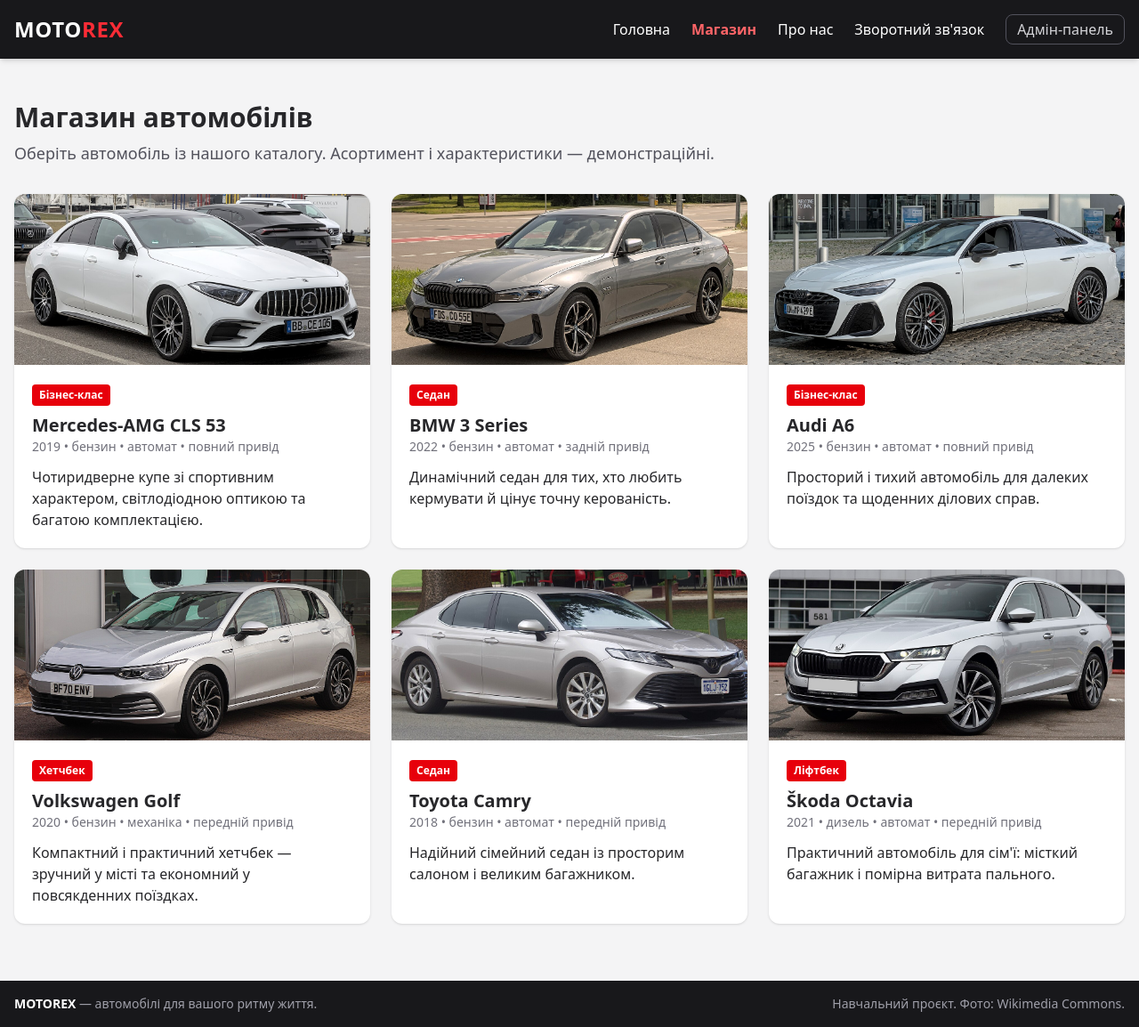
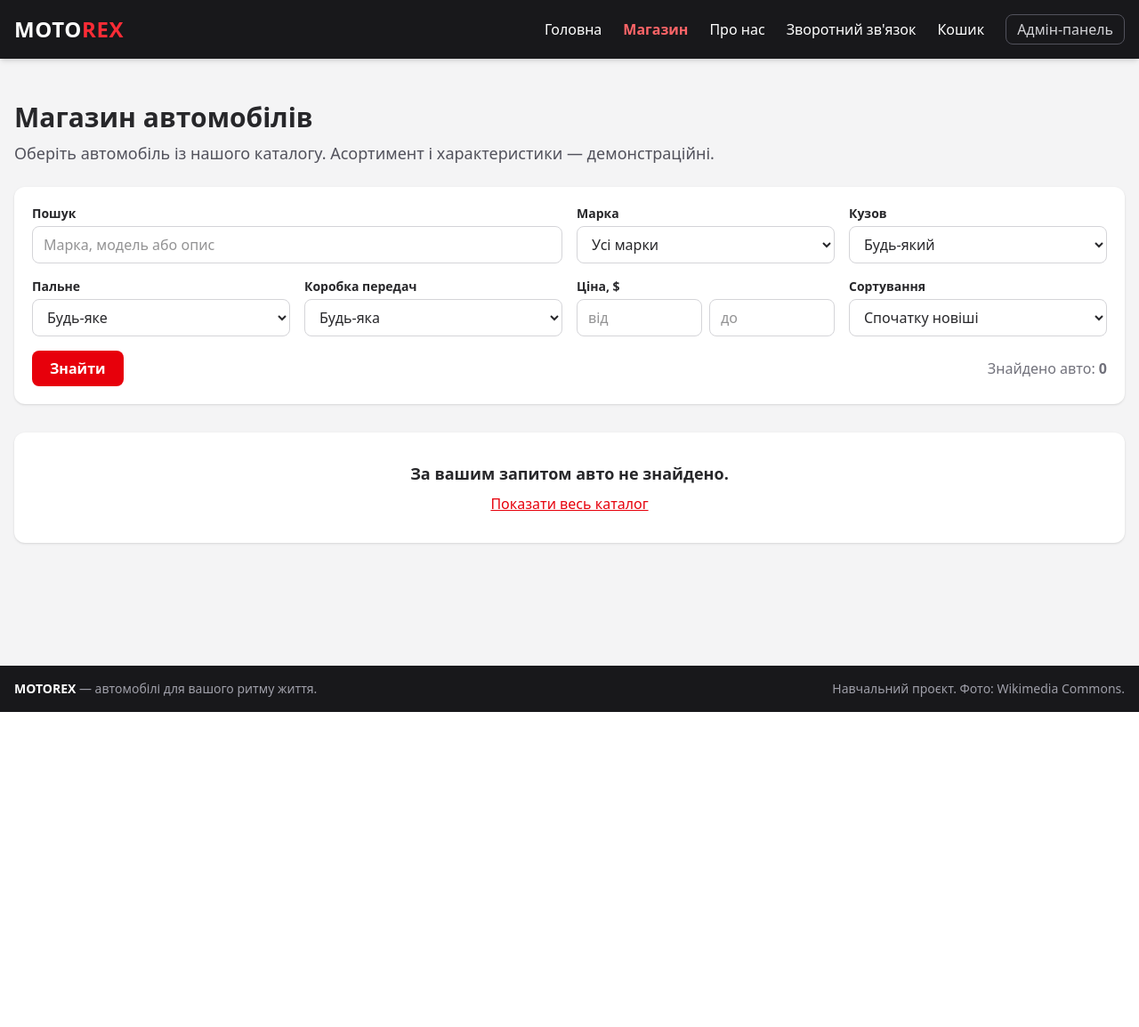
Before and after one commit to Maksimka111222/auto_shop, a Flask app: page /shop in a window 1280 px wide. Shown: the whole page at 89% size. After the commit the page ends 800 px from the top, so only its background shows below. Run offline with Flask 3, Linux system fonts and the light colour scheme; data that the repository does not hold is empty.

Commit message:
Додано таблиці авто і замовлень, кошик, пошук і фільтри каталогу

```diff
--- a/app.py
+++ b/app.py
@@ -7,10 +7,10 @@
 import os
 from datetime import datetime
 
-from flask import Flask, render_template
+from flask import Flask, render_template, session, url_for
 
 import models
-from routes import admin_bp, feedback_bp
+from routes import admin_bp, feedback_bp, shop_bp
 
 app = Flask(__name__)
 
@@ -33,6 +33,23 @@ with app.app_context():
 # Реєструємо групи маршрутів.
 app.register_blueprint(feedback_bp)
 app.register_blueprint(admin_bp)
+app.register_blueprint(shop_bp)
+
+
+@app.template_filter('money')
+def money(value):
+    """Форматує ціну: 32500 -> '$32 500'."""
+    return '$' + f'{value:,.0f}'.replace(',', ' ')
+
+
+@app.template_filter('car_image')
+def car_image(path):
+    """Повертає адресу фото авто: зовнішнє посилання або файл із папки static."""
+    if not path:
+        return ''
+    if path.startswith(('http://', 'https://')):
+        return path
+    return url_for('static', filename=path)
 
 
 @app.context_processor
@@ -40,6 +57,8 @@ def inject_globals():
     """Змінні, доступні в усіх шаблонах."""
     return {
         'current_year': datetime.now().year,
+        # Кількість авто в кошику для значка в меню
+        'cart_count': sum(session.get('cart', {}).values()),
     }
 
 
@@ -53,12 +72,6 @@ def about():
     return render_template('about.html')
 
 
-# Магазин поки що статичний; у наступному етапі він переїде в routes/shop.py
-@app.route('/shop')
-def shop():
-    return render_template('shop.html')
-
-
 if __name__ == '__main__':
     # debug=True: автоматичний перезапуск після змін і детальні помилки.
     # Використовується лише під час розробки.
--- a/routes/__init__.py
+++ b/routes/__init__.py
@@ -1,3 +1,4 @@
 """Пакет маршрутів. Кожен файл — окремий Blueprint (група сторінок)."""
 from .admin import admin_bp
 from .feedback import feedback_bp
+from .shop import shop_bp
--- a/routes/admin.py
+++ b/routes/admin.py
@@ -11,6 +11,8 @@ def dashboard():
     """Головна сторінка адмінки: короткі підсумки по таблицях."""
     stats = {
         'feedback': models.count_rows('feedback'),
+        'cars': models.count_rows('cars'),
+        'orders': models.count_rows('orders'),
     }
     return render_template('admin/dashboard.html', stats=stats)
 
--- /dev/null
+++ b/routes/shop.py
@@ -0,0 +1,173 @@
+"""Магазин: каталог із пошуком і фільтрами, кошик, оформлення замовлення."""
+import re
+
+from flask import Blueprint, flash, redirect, render_template, request, session, url_for
+
+import models
+
+shop_bp = Blueprint('shop', __name__)
+
+MAX_QUANTITY = 5  # більше 5 однакових авто в одному замовленні не дозволяємо
+EMAIL_RE = re.compile(r'^[^@\s]+@[^@\s]+\.[^@\s]+$')
+PHONE_RE = re.compile(r'^\+?[\d\s()-]{10,20}$')
+
+
+# ------------------------------------------------------------------ кошик
+
+def get_cart():
+    """Кошик у сесії: {id авто: кількість}. JSON у cookie зберігає ключі рядками,
+    тому перетворюємо їх на int."""
+    return {int(car_id): qty for car_id, qty in session.get('cart', {}).items()}
+
+
+def save_cart(cart):
+    session['cart'] = {str(car_id): qty for car_id, qty in cart.items()}
+
+
+def build_cart_lines():
+    """Рядки кошика з актуальними даними з БД (назва й ціна беруться з бази, не з сесії)."""
+    cart = get_cart()
+    lines = [
+        {'car': car, 'quantity': cart[car['id']], 'subtotal': car['price'] * cart[car['id']]}
+        for car in models.get_cars_by_ids(cart.keys())
+    ]
+    # Якщо авто видалили з каталогу, прибираємо його і з кошика
+    if len(lines) != len(cart):
+        save_cart({line['car']['id']: line['quantity'] for line in lines})
+    return lines
+
+
+def parse_price(value):
+    """'25000' -> 25000.0; порожнє або некоректне значення -> None (фільтр не застосовується)."""
+    try:
+        price = float(value)
+        return price if price >= 0 else None
+    except (TypeError, ValueError):
+        return None
+
+
+# ---------------------------------------------------------------- каталог
+
+@shop_bp.route('/shop')
+def shop():
+    # Параметри фільтрів приходять з адресного рядка: /shop?q=bmw&fuel=Бензин
+    filters = {
+        'q': request.args.get('q', '').strip(),
+        'brand': request.args.get('brand', ''),
+        'body_type': request.args.get('body_type', ''),
+        'fuel': request.args.get('fuel', ''),
+        'transmission': request.args.get('transmission', ''),
+        'price_min': request.args.get('price_min', ''),
+        'price_max': request.args.get('price_max', ''),
+        'sort': request.args.get('sort', 'new'),
+    }
+    cars = models.search_cars(
+        q=filters['q'],
+        brand=filters['brand'],
+        body_type=filters['body_type'],
+        fuel=filters['fuel'],
+        transmission=filters['transmission'],
+        price_min=parse_price(filters['price_min']),
+        price_max=parse_price(filters['price_max']),
+        sort=filters['sort'],
+    )
+    # Чи вибрано хоч один фільтр (щоб показати кнопку «Скинути»)
+    is_filtered = any(value for key, value in filters.items() if key != 'sort')
+    return render_template(
+        'shop.html',
+        cars=cars,
+        filters=filters,
+        is_filtered=is_filtered,
+        brands=models.get_brands(),
+        body_types=models.BODY_TYPES,
+        fuel_types=models.FUEL_TYPES,
+        transmissions=models.TRANSMISSIONS,
+        sort_options=models.SORT_OPTIONS,
+    )
+
+
+# ------------------------------------------------------------------ кошик
+
+@shop_bp.route('/cart/add/<int:car_id>', methods=['POST'])
+def add_to_cart(car_id):
+    car = models.get_car(car_id)
+    if car is None:
+        flash('Такого авто не існує.', 'error')
+        return redirect(url_for('shop.shop'))
+
+    cart = get_cart()
+    cart[car_id] = min(cart.get(car_id, 0) + 1, MAX_QUANTITY)
+    save_cart(cart)
+    flash(f'«{car["brand"]} {car["name"]}» додано до кошика.', 'success')
+    # Повертаємо туди, звідки натиснули кнопку (зі збереженням фільтрів).
+    # Дозволяємо лише внутрішні адреси нашого сайту ('/shop?...'), а не чужі сайти.
+    next_url = request.form.get('next', '')
+    if not next_url.startswith('/') or next_url.startswith('//'):
+        next_url = url_for('shop.shop')
+    return redirect(next_url)
+
+
+@shop_bp.route('/cart')
+def cart():
+    lines = build_cart_lines()
+    total = sum(line['subtotal'] for line in lines)
+    form = {'customer_name': '', 'email': '', 'phone': '', 'comment': ''}
+    return render_template('cart.html', lines=lines, total=total,
+                           max_quantity=MAX_QUANTITY, form=form)
+
+
+@shop_bp.route('/cart/update/<int:car_id>', methods=['POST'])
+def update_cart(car_id):
+    cart = get_cart()
+    if car_id in cart:
+        try:
+            quantity = int(request.form.get('quantity', 1))
+        except ValueError:
+            quantity = 1
+        quantity = max(0, min(quantity, MAX_QUANTITY))
+        if quantity == 0:
+            del cart[car_id]
+        else:
+            cart[car_id] = quantity
+        save_cart(cart)
+    return redirect(url_for('shop.cart'))
+
+
+@shop_bp.route('/cart/remove/<int:car_id>', methods=['POST'])
+def remove_from_cart(car_id):
+    cart = get_cart()
+    cart.pop(car_id, None)
+    save_cart(cart)
+    flash('Авто прибрано з кошика.', 'success')
+    return redirect(url_for('shop.cart'))
+
+
+# ------------------------------------------------------- оформлення замовлення
+
+@shop_bp.route('/checkout', methods=['POST'])
+def checkout():
+    form = {key: request.form.get(key, '').strip()
+            for key in ('customer_name', 'email', 'phone', 'comment')}
+
+    errors = []
+    if not form['customer_name']:
+        errors.append("Вкажіть ім'я та прізвище.")
+    if not EMAIL_RE.match(form['email']):
+        errors.append('Вкажіть коректний email.')
+    if not PHONE_RE.match(form['phone']):
+        errors.append('Вкажіть телефон у форматі +380 XX XXX XX XX.')
+    if not get_cart():
+        errors.append('Кошик порожній.')
+
+    if errors:
+        for error in errors:
+            flash(error, 'error')
+        lines = build_cart_lines()
+        return render_template('cart.html', lines=lines, total=sum(l['subtotal'] for l in lines),
+                               max_quantity=MAX_QUANTITY, form=form), 400
+
+    order_id = models.create_order(form['customer_name'], form['email'], form['phone'],
+                                   form['comment'], get_cart())
+    save_cart({})
+    flash(f'Замовлення №{order_id} оформлено. Менеджер зв’яжеться з вами найближчим часом.', 'success')
+    return redirect(url_for('shop.shop'))
--- a/templates/admin/dashboard.html
+++ b/templates/admin/dashboard.html
@@ -10,6 +10,8 @@
 <!-- Кількість записів у кожній таблиці БД -->
 {% set cards = [
     ('Відгуки', stats['feedback'], 'admin.feedback'),
+    ('Автомобілі', stats['cars'], None),
+    ('Замовлення', stats['orders'], None),
 ] %}
 <div class="grid grid-cols-1 sm:grid-cols-2 lg:grid-cols-4 gap-6">
     {% for title, value, endpoint in cards %}
--- a/templates/base.html
+++ b/templates/base.html
@@ -44,7 +44,7 @@
     <!-- Пункти меню описані ОДИН раз і використовуються і для широкого, і для мобільного меню -->
     {% set nav_links = [
         ('home', 'Головна'),
-        ('shop', 'Магазин'),
+        ('shop.shop', 'Магазин'),
         ('about', 'Про нас'),
         ('feedback.contact', "Зворотний зв'язок"),
     ] %}
@@ -59,6 +59,10 @@
                 <a href="{{ url_for(endpoint) }}"
                    class="transition-colors duration-300 hover:text-red-400 hover:underline {{ 'text-red-400 font-semibold' if request.endpoint == endpoint else 'text-white' }}">{{ title }}</a>
                 {% endfor %}
+                <a href="{{ url_for('shop.cart') }}" class="relative text-white hover:text-red-400 transition-colors duration-300">
+                    Кошик
+                    {% if cart_count %}<span class="ml-1 rounded-full bg-red-600 px-2 py-0.5 text-xs font-bold">{{ cart_count }}</span>{% endif %}
+                </a>
                 <a href="{{ url_for('admin.dashboard') }}" class="rounded-lg border border-zinc-600 px-3 py-1 text-zinc-300 hover:border-red-500 hover:text-white transition-colors duration-300">Адмін-панель</a>
             </div>
 
@@ -76,6 +80,7 @@
             {% for endpoint, title in nav_links %}
             <a href="{{ url_for(endpoint) }}" class="block text-white hover:text-red-400 py-2 transition duration-300 hover:translate-x-2">{{ title }}</a>
             {% endfor %}
+            <a href="{{ url_for('shop.cart') }}" class="block text-white hover:text-red-400 py-2 transition duration-300 hover:translate-x-2">Кошик{% if cart_count %} ({{ cart_count }}){% endif %}</a>
             <a href="{{ url_for('admin.dashboard') }}" class="block text-zinc-300 hover:text-red-400 py-2 transition duration-300 hover:translate-x-2">Адмін-панель</a>
         </div>
     </nav>
--- a/templates/home.html
+++ b/templates/home.html
@@ -70,7 +70,7 @@
     </div>
     <p class="mt-4 text-zinc-600">
         Увесь асортимент — на сторінці
-        <a href="{{ url_for('shop') }}" class="text-red-600 font-semibold underline">«Магазин»</a>.
+        <a href="{{ url_for('shop.shop') }}" class="text-red-600 font-semibold underline">«Магазин»</a>.
     </p>
 </section>
 {% endblock %}
--- a/templates/shop.html
+++ b/templates/shop.html
@@ -4,72 +4,111 @@
 
 {% block content %}
 <h1 class="text-3xl font-bold mb-2">Магазин автомобілів</h1>
-<p class="text-lg text-zinc-600 mb-8">
+<p class="text-lg text-zinc-600 mb-6">
     Оберіть автомобіль із нашого каталогу. Асортимент і характеристики — демонстраційні.
 </p>
 
+<!-- Пошук і фільтри (Рівень 3). method="get": параметри потрапляють в адресу /shop?q=...,
+     тому результат пошуку можна оновити (F5) або надіслати посиланням -->
+<form action="{{ url_for('shop.shop') }}" method="get" class="bg-white rounded-xl shadow p-4 md:p-5 mb-8">
+    <div class="grid grid-cols-1 sm:grid-cols-2 lg:grid-cols-4 gap-4">
+        <div class="sm:col-span-2">
+            <label for="q" class="block text-sm font-semibold mb-1">Пошук</label>
+            <input id="q" name="q" type="search" value="{{ filters['q'] }}" placeholder="Марка, модель або опис"
+                   class="w-full rounded-lg border border-zinc-300 px-3 py-2 focus:outline-none focus:ring-2 focus:ring-red-500">
+        </div>
+        <div>
+            <label for="brand" class="block text-sm font-semibold mb-1">Марка</label>
+            <select id="brand" name="brand" class="w-full rounded-lg border border-zinc-300 px-3 py-2 bg-white">
+                <option value="">Усі марки</option>
+                {% for brand in brands %}
+                <option value="{{ brand }}" {{ 'selected' if filters['brand'] == brand }}>{{ brand }}</option>
+                {% endfor %}
+            </select>
+        </div>
+        <div>
+            <label for="body_type" class="block text-sm font-semibold mb-1">Кузов</label>
+            <select id="body_type" name="body_type" class="w-full rounded-lg border border-zinc-300 px-3 py-2 bg-white">
+                <option value="">Будь-який</option>
+                {% for value in body_types %}
+                <option value="{{ value }}" {{ 'selected' if filters['body_type'] == value }}>{{ value }}</option>
+                {% endfor %}
+            </select>
+        </div>
+        <div>
+            <label for="fuel" class="block text-sm font-semibold mb-1">Пальне</label>
+            <select id="fuel" name="fuel" class="w-full rounded-lg border border-zinc-300 px-3 py-2 bg-white">
+                <option value="">Будь-яке</option>
+                {% for value in fuel_types %}
+                <option value="{{ value }}" {{ 'selected' if filters['fuel'] == value }}>{{ value }}</option>
+                {% endfor %}
+            </select>
+        </div>
+        <div>
+            <label for="transmission" class="block text-sm font-semibold mb-1">Коробка передач</label>
+            <select id="transmission" name="transmission" class="w-full rounded-lg border border-zinc-300 px-3 py-2 bg-white">
+                <option value="">Будь-яка</option>
+                {% for value in transmissions %}
+                <option value="{{ value }}" {{ 'selected' if filters['transmission'] == value }}>{{ value }}</option>
+                {% endfor %}
+            </select>
+        </div>
+        <div>
+            <span class="block text-sm font-semibold mb-1">Ціна, $</span>
+            <div class="flex gap-2">
+                <input name="price_min" type="number" min="0" step="500" value="{{ filters['price_min'] }}" placeholder="від" aria-label="Ціна від"
+                       class="w-full rounded-lg border border-zinc-300 px-3 py-2">
+                <input name="price_max" type="number" min="0" step="500" value="{{ filters['price_max'] }}" placeholder="до" aria-label="Ціна до"
+                       class="w-full rounded-lg border border-zinc-300 px-3 py-2">
+            </div>
+        </div>
+        <div>
+            <label for="sort" class="block text-sm font-semibold mb-1">Сортування</label>
+            <select id="sort" name="sort" class="w-full rounded-lg border border-zinc-300 px-3 py-2 bg-white">
+                {% for key, option in sort_options.items() %}
+                <option value="{{ key }}" {{ 'selected' if filters['sort'] == key }}>{{ option[0] }}</option>
+                {% endfor %}
+            </select>
+        </div>
+    </div>
+    <div class="mt-4 flex flex-wrap items-center gap-3">
+        <button type="submit" class="rounded-lg bg-red-600 px-5 py-2 font-semibold text-white hover:bg-red-700 transition-colors duration-300 cursor-pointer">Знайти</button>
+        {% if is_filtered %}
+        <a href="{{ url_for('shop.shop') }}" class="text-zinc-600 underline hover:text-red-600">Скинути фільтри</a>
+        {% endif %}
+        <span class="text-zinc-500 sm:ml-auto">Знайдено авто: <strong>{{ cars|length }}</strong></span>
+    </div>
+</form>
+
+{% if cars %}
 <!-- Сітка карток: 1 колонка на телефоні, 2 на планшеті, 3 на широкому екрані -->
 <div class="grid grid-cols-1 sm:grid-cols-2 lg:grid-cols-3 gap-6">
-
-    <article class="bg-white rounded-xl shadow overflow-hidden">
-        <img src="{{ url_for('static', filename='img/mercedes-cls.jpg') }}" alt="Mercedes-AMG CLS 53" class="w-full h-48 object-cover">
-        <div class="p-5">
-            <span class="inline-block bg-red-600 text-white text-xs font-semibold px-2 py-1 rounded mb-2">Бізнес-клас</span>
-            <h2 class="text-xl font-bold">Mercedes-AMG CLS 53</h2>
-            <p class="text-sm text-zinc-500 mb-3">2019 • бензин • автомат • повний привід</p>
-            <p>Чотиридверне купе зі спортивним характером, світлодіодною оптикою та багатою комплектацією.</p>
+    {% for car in cars %}
+    <article class="bg-white rounded-xl shadow overflow-hidden flex flex-col">
+        <img src="{{ car['image']|car_image }}" alt="{{ car['brand'] }} {{ car['name'] }}" class="w-full h-48 object-cover">
+        <div class="p-5 flex flex-col flex-1">
+            <span class="self-start bg-red-600 text-white text-xs font-semibold px-2 py-1 rounded mb-2">{{ car['body_type'] }}</span>
+            <h2 class="text-xl font-bold">{{ car['brand'] }} {{ car['name'] }}</h2>
+            <p class="text-sm text-zinc-500 mb-3">{{ car['year'] }} • {{ car['fuel']|lower }} • {{ car['transmission']|lower }}</p>
+            <p class="mb-4">{{ car['description'] }}</p>
+            <div class="mt-auto">
+                <p class="text-2xl font-extrabold mb-3">{{ car['price']|money }}</p>
+                <div class="flex flex-wrap gap-2">
+                    <form action="{{ url_for('shop.add_to_cart', car_id=car['id']) }}" method="post">
+                        <!-- Після додавання повертаємось на цю ж сторінку з тими ж фільтрами -->
+                        <input type="hidden" name="next" value="{{ request.full_path }}">
+                        <button type="submit" class="rounded-lg bg-zinc-900 px-4 py-2 font-semibold text-white hover:bg-red-600 transition-colors duration-300 cursor-pointer">До кошика</button>
+                    </form>
+                </div>
+            </div>
         </div>
     </article>
-
-    <article class="bg-white rounded-xl shadow overflow-hidden">
-        <img src="{{ url_for('static', filename='img/bmw-3.jpg') }}" alt="BMW 3 Series" class="w-full h-48 object-cover">
-        <div class="p-5">
-            <span class="inline-block bg-red-600 text-white text-xs font-semibold px-2 py-1 rounded mb-2">Седан</span>
-            <h2 class="text-xl font-bold">BMW 3 Series</h2>
-            <p class="text-sm text-zinc-500 mb-3">2022 • бензин • автомат • задній привід</p>
-            <p>Динамічний седан для тих, хто любить кермувати й цінує точну керованість.</p>
-        </div>
-    </article>
-
-    <article class="bg-white rounded-xl shadow overflow-hidden">
-        <img src="{{ url_for('static', filename='img/audi-a6.jpg') }}" alt="Audi A6" class="w-full h-48 object-cover">
-        <div class="p-5">
-            <span class="inline-block bg-red-600 text-white text-xs font-semibold px-2 py-1 rounded mb-2">Бізнес-клас</span>
-            <h2 class="text-xl font-bold">Audi A6</h2>
-            <p class="text-sm text-zinc-500 mb-3">2025 • бензин • автомат • повний привід</p>
-            <p>Просторий і тихий автомобіль для далеких поїздок та щоденних ділових справ.</p>
-        </div>
-    </article>
-
-    <article class="bg-white rounded-xl shadow overflow-hidden">
-        <img src="{{ url_for('static', filename='img/vw-golf.jpg') }}" alt="Volkswagen Golf" class="w-full h-48 object-cover">
-        <div class="p-5">
-            <span class="inline-block bg-red-600 text-white text-xs font-semibold px-2 py-1 rounded mb-2">Хетчбек</span>
-            <h2 class="text-xl font-bold">Volkswagen Golf</h2>
-            <p class="text-sm text-zinc-500 mb-3">2020 • бензин • механіка • передній привід</p>
-            <p>Компактний і практичний хетчбек — зручний у місті та економний у повсякденних поїздках.</p>
-        </div>
-    </article>
-
-    <article class="bg-white rounded-xl shadow overflow-hidden">
-        <img src="{{ url_for('static', filename='img/toyota-camry.jpg') }}" alt="Toyota Camry" class="w-full h-48 object-cover">
-        <div class="p-5">
-            <span class="inline-block bg-red-600 text-white text-xs font-semibold px-2 py-1 rounded mb-2">Седан</span>
-            <h2 class="text-xl font-bold">Toyota Camry</h2>
-            <p class="text-sm text-zinc-500 mb-3">2018 • бензин • автомат • передній привід</p>
-            <p>Надійний сімейний седан із просторим салоном і великим багажником.</p>
-        </div>
-    </article>
-
-    <article class="bg-white rounded-xl shadow overflow-hidden">
-        <img src="{{ url_for('static', filename='img/skoda-octavia.jpg') }}" alt="Škoda Octavia" class="w-full h-48 object-cover">
-        <div class="p-5">
-            <span class="inline-block bg-red-600 text-white text-xs font-semibold px-2 py-1 rounded mb-2">Ліфтбек</span>
-            <h2 class="text-xl font-bold">Škoda Octavia</h2>
-            <p class="text-sm text-zinc-500 mb-3">2021 • дизель • автомат • передній привід</p>
-            <p>Практичний автомобіль для сім'ї: місткий багажник і помірна витрата пального.</p>
-        </div>
-    </article>
-
+    {% endfor %}
 </div>
+{% else %}
+<div class="bg-white rounded-xl shadow p-8 text-center">
+    <p class="text-lg font-semibold mb-2">За вашим запитом авто не знайдено.</p>
+    <a href="{{ url_for('shop.shop') }}" class="text-red-600 underline">Показати весь каталог</a>
+</div>
+{% endif %}
 {% endblock %}
```
Also changed, not shown: models.py (+154 -0 lines), seed_data.py (+38 -3 lines), templates/_macros.html (+14 -0 lines), templates/cart.html (added, +76 -0 lines).
